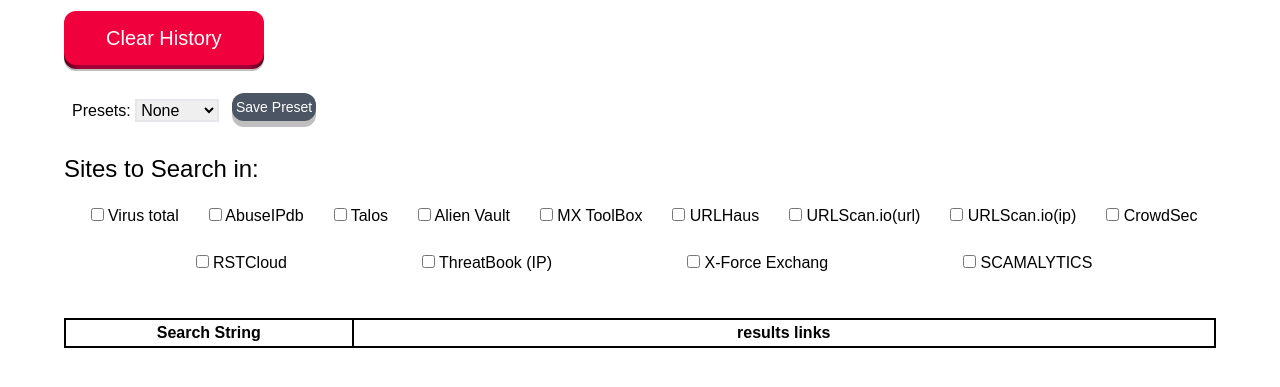
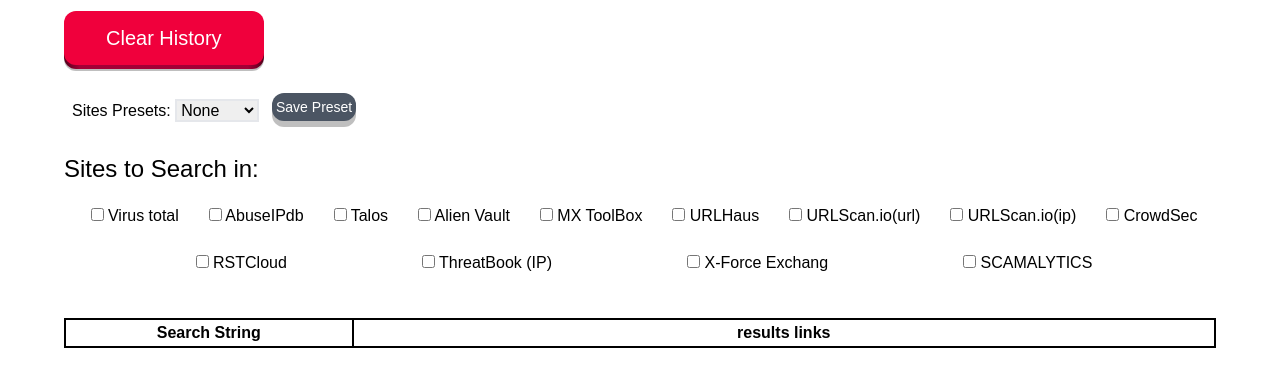
Before and after one commit to AliD201/ReputationChecker, a plain HTML site: page index.html in a window 1280 px wide. Shown: the part 197-584 px from the top of the page. Drawn offline with nearby package versions, Linux system fonts and the light colour scheme.

Commit message:
Update index.html

```diff
--- a/index.html
+++ b/index.html
@@ -548,7 +548,7 @@
 
         </div>
         <div class="py-2 pl-2">
-            <label for="type"> Presets:</label>
+            <label for="type">Sites Presets:</label>
             <select name="type" id="type" class="border-2 dark:bg-gray-600 dark:border-black">
                 <option value="none"> None</option>
                 <option value="preset1"> Preset 1</option>
```
